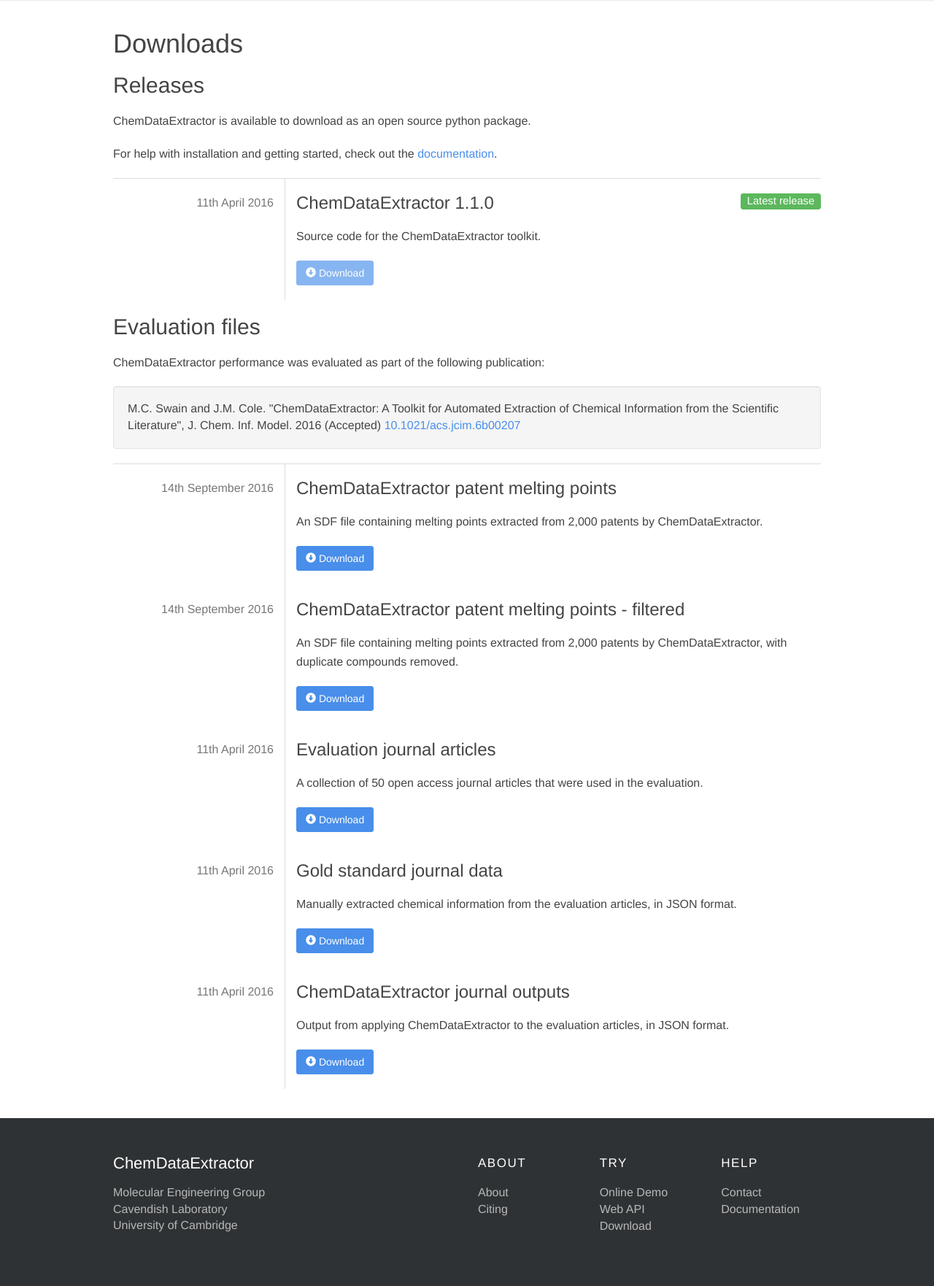
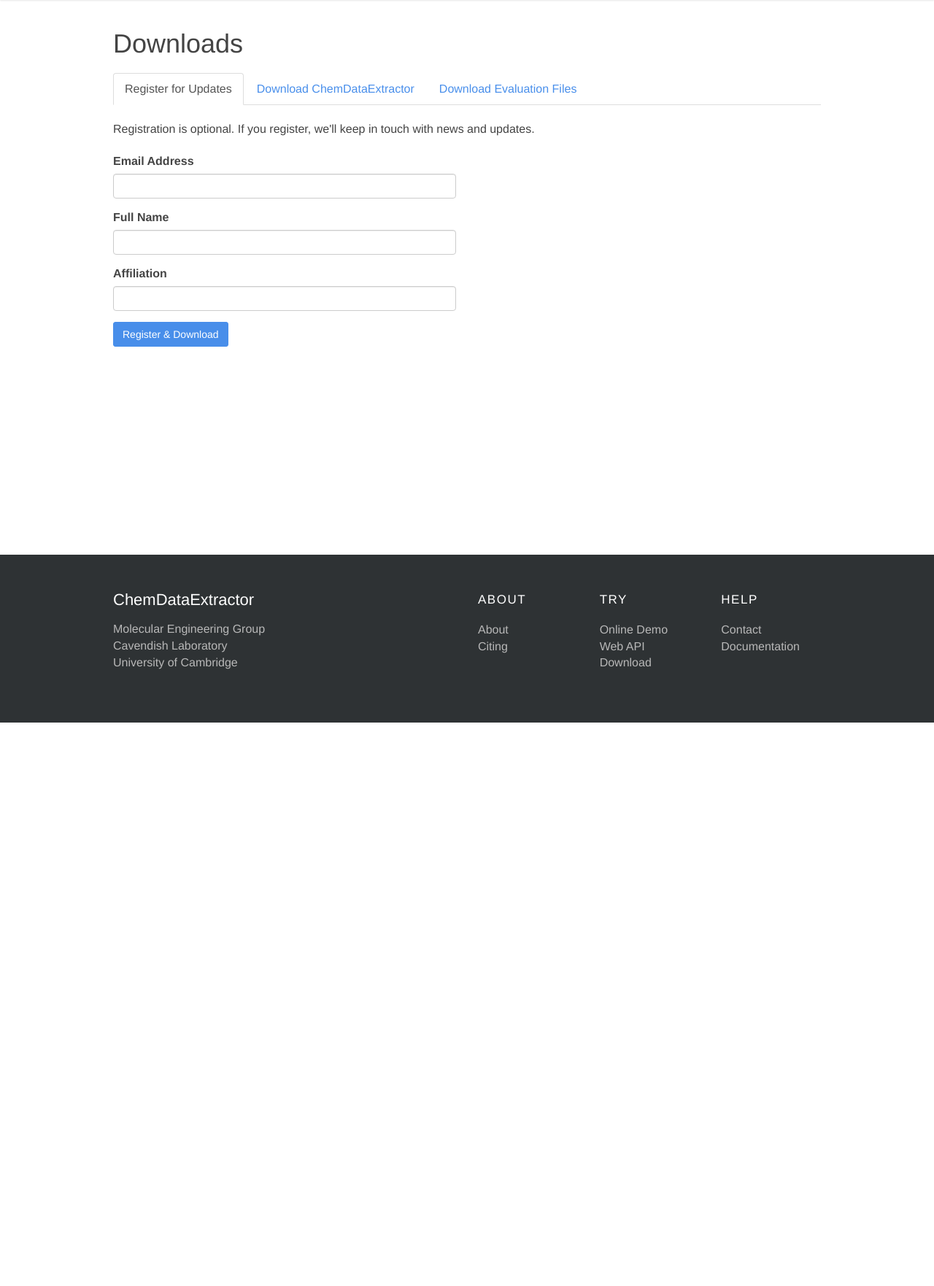
Before and after one commit to mcs07/cdeweb, a Flask app: page /download in a window 1280 px wide. Shown: the part 77-1839 px from the top of the page at 73% size. After the commit the page ends 1067 px from the top, so only its background shows below. Run offline with Flask 2, Linux system fonts and the light colour scheme; some libraries are stand-ins or nearby versions.

Commit message:
Add registration form

```diff
--- a/cdeweb/forms.py
+++ b/cdeweb/forms.py
@@ -29,3 +29,11 @@
     email = StringField('Your email:', validators=[DataRequired(), Email()])
     message = TextAreaField('Message:', validators=[DataRequired()])
     submit = SubmitField('Send Message')
+
+
+class RegisterForm(Form):
+    """Form to register and download."""
+    email = StringField('Email Address', validators=[DataRequired(), Email()])
+    name = StringField('Full Name', validators=[DataRequired()])
+    affiliation = StringField('Affiliation')
+    submit = SubmitField('Register & Download')
--- a/cdeweb/templates/download.html
+++ b/cdeweb/templates/download.html
@@ -5,14 +5,60 @@
 {% block content %}
   <div class="container page-container">
     <h1>Downloads</h1>
+    {{ utils.flashed_messages(messages) }}
+    <div>
+      <ul class="nav nav-tabs" role="tablist">
+        <li role="presentation" {% if not registered %}class="active"{% endif %}><a href="#tab-register" role="tab" data-toggle="tab">Register for Updates</a></li>
+        <li role="presentation" {% if registered %}class="active"{% endif %}><a href="#tab-download" role="tab" data-toggle="tab">Download ChemDataExtractor</a></li>
+        <li role="presentation"><a href="#tab-evaluation" role="tab" data-toggle="tab">Download Evaluation Files</a></li>
+      </ul>
+      <div class="tab-content">
+        <div role="tabpanel" class="tab-pane{% if not registered %} active{% endif %}" id="tab-register">
+          <p>Registration is optional. If you register, we'll keep in touch with news and updates.</p>
+          <div class="row">
+            <div class="col-sm-6">
+              <form id="register-form" method="post">
+                {{ form.hidden_tag() }}
+                <div class="form-group{% if form.email.errors %} has-error{% endif -%}">
+                  {{ form.email.label(class='control-label') }}
+                  {{ form.email(class='form-control') }}
+                  {% for error in form.email.errors %}
+                    <p class="help-block">{{ error }}</p>
+                  {% endfor %}
+                </div>
+                <div class="form-group{% if form.name.errors %} has-error{% endif -%}">
+                  {{ form.name.label(class='control-label') }}
+                  {{ form.name(class='form-control') }}
+                  {% for error in form.name.errors %}
+                    <p class="help-block">{{ error }}</p>
+                  {% endfor %}
+                </div>
+                <div class="form-group{% if form.affiliation.errors %} has-error{% endif -%}">
+                  {{ form.affiliation.label(class='control-label') }}
+                  {{ form.affiliation(class='form-control') }}
+                  {% for error in form.affiliation.errors %}
+                    <p class="help-block">{{ error }}</p>
+                  {% endfor %}
+                </div>
+                {{ form.submit(class='btn btn-primary') }}
+              </form>
+            </div>
+          </div>
+        </div>
+        <div role="tabpanel" class="tab-pane{% if registered %} active{% endif %}" id="tab-download">
           <h2>Releases</h2>
-    <p>ChemDataExtractor is available to download as an open source python package.</p>
-    <p>For help with installation and getting started, check out the <a href="/docs">documentation</a>.</p>
-{#    <div class="alert alert-danger"><strong>Note</strong>: Public downloads are currently disabled, pending paper acceptance.</div>#}
+          <p>
+            ChemDataExtractor is available as an open source python package. The <a href="/docs/install">recommended
+            installation method is using pip</a>.
+          </p>
+          <p>
+            Alternatively, you can download the latest release below. For help with installation and getting started,
+            check out the <a href="/docs">documentation</a>.
+          </p>
           <div class="downloads">
             <div class="row download">
               <div class="col-sm-3 download-meta">
-          <div class="text-muted download-date">11th April 2016</div>
+                <div class="text-muted download-date">3rd October 2016</div>
               </div>
               <div class="col-sm-9 download-body">
                 <span class="label label-success pull-right">Latest release</span>
@@ -22,20 +68,21 @@
               </div>
             </div>
           </div>
+
+        </div>
+        <div role="tabpanel" class="tab-pane" id="tab-evaluation">
           <h2 id="evaluation">Evaluation files</h2>
           <p>ChemDataExtractor performance was evaluated as part of the following publication:</p>
           <div class="well">
             M.C. Swain and J.M. Cole. "ChemDataExtractor: A Toolkit for Automated Extraction of Chemical Information from the
             Scientific Literature", J. Chem. Inf. Model. 2016 (Accepted) <a href="http://dx.doi.org/10.1021/acs.jcim.6b00207">10.1021/acs.jcim.6b00207</a>
           </div>
-{#    <div class="alert alert-danger"><strong>Note</strong>: Public downloads are currently disabled, pending paper acceptance.</div>#}
           <div class="downloads">
             <div class="row download">
               <div class="col-sm-3 download-meta">
                 <div class="text-muted download-date">14th September 2016</div>
               </div>
               <div class="col-sm-9 download-body">
-{#          <span class="label label-success pull-right">Latest release</span>#}
                 <h3>ChemDataExtractor patent melting points</h3>
                 <p>An SDF file containing melting points extracted from 2,000 patents by ChemDataExtractor.</p>
                 <a class="btn btn-primary" href="http://data.chemdataextractor.org/evaluation/chemdataextractor-melting-points.sdf.gz">{{ utils.icon('circle-arrow-down') }} Download</a>
@@ -46,7 +93,6 @@
                 <div class="text-muted download-date">14th September 2016</div>
               </div>
               <div class="col-sm-9 download-body">
-{#          <span class="label label-success pull-right">Latest release</span>#}
                 <h3>ChemDataExtractor patent melting points - filtered</h3>
                 <p>An SDF file containing melting points extracted from 2,000 patents by ChemDataExtractor, with duplicate compounds removed.</p>
                 <a class="btn btn-primary" href="http://data.chemdataextractor.org/evaluation/chemdataextractor-melting-points-filtered.sdf.gz">{{ utils.icon('circle-arrow-down') }} Download</a>
@@ -57,7 +103,6 @@
                 <div class="text-muted download-date">11th April 2016</div>
               </div>
               <div class="col-sm-9 download-body">
-{#          <span class="label label-success pull-right">Latest release</span>#}
                 <h3>Evaluation journal articles</h3>
                 <p>A collection of 50 open access journal articles that were used in the evaluation.</p>
                 <a class="btn btn-primary" href="http://data.chemdataextractor.org/evaluation/chemdataextractor-journal-articles-source.zip">{{ utils.icon('circle-arrow-down') }} Download</a>
@@ -68,7 +113,6 @@
                 <div class="text-muted download-date">11th April 2016</div>
               </div>
               <div class="col-sm-9 download-body">
-{#          <span class="label label-success pull-right">Latest release</span>#}
                 <h3>Gold standard journal data</h3>
                 <p>Manually extracted chemical information from the evaluation articles, in JSON format.</p>
                 <a class="btn btn-primary" href="http://data.chemdataextractor.org/evaluation/chemdataextractor-journal-articles-gold.zip">{{ utils.icon('circle-arrow-down') }} Download</a>
@@ -79,13 +123,17 @@
                 <div class="text-muted download-date">11th April 2016</div>
               </div>
               <div class="col-sm-9 download-body">
-{#          <span class="label label-success pull-right">Latest release</span>#}
                 <h3>ChemDataExtractor journal outputs</h3>
                 <p>Output from applying ChemDataExtractor to the evaluation articles, in JSON format.</p>
                 <a class="btn btn-primary" href="http://data.chemdataextractor.org/evaluation/chemdataextractor-journal-articles-output.zip">{{ utils.icon('circle-arrow-down') }} Download</a>
               </div>
             </div>
           </div>
+        </div>
+      </div>
+    </div>
+
+
 
   </div>
   </div>
--- a/cdeweb/views.py
+++ b/cdeweb/views.py
@@ -30,8 +30,8 @@
 import six
 
 from . import app, tasks, db, mail
-from .forms import ContactForm
-from .models import CdeJob
+from .forms import ContactForm, RegisterForm
+from .models import CdeJob, User
 from .tasks import celery
 
 
@@ -48,9 +48,17 @@
     return render_template('about.html')
 
 
-@app.route('/download')
+@app.route('/download', methods=['GET', 'POST'])
 def download():
-    return render_template('download.html')
+    registered = request.args.get('registered', False)
+    form = RegisterForm()
+    if form.validate_on_submit():
+        user = User(email=request.form['email'], name=request.form['name'], affiliation=request.form['affiliation'])
+        db.session.add(user)
+        db.session.commit()
+        flash('Registration successful')
+        return redirect(url_for('download', registered=True))
+    return render_template('download.html', form=form, registered=registered)
 
 
 @app.route('/evaluation')
```
Also changed, not shown: cdeweb/models.py (+8 -0 lines), migrations/versions/56fbdc935fd8_add_registered_user.py (added, +32 -0 lines). Lines whose indentation alone changed are shown as unchanged.
